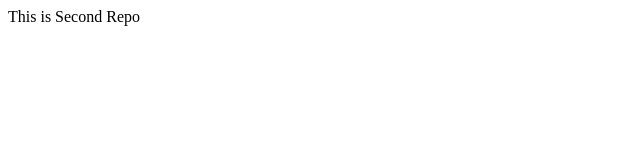
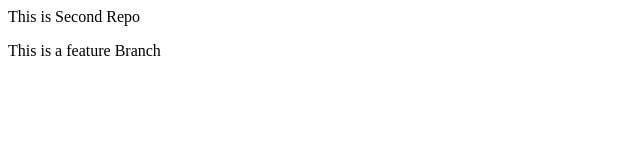
Before and after one commit to vshivam93/local-repo, a plain HTML site: page index.html in a window 1280 px wide. Shown: the whole page, without its empty margins (0-640 px from the left). Drawn offline with Linux system fonts and the light colour scheme.

Commit message:
Add New Feature

```diff
--- a/index.html
+++ b/index.html
@@ -1 +1,3 @@
 <p>This is Second Repo</p>
+
+<p>This is a feature Branch</p>
```
